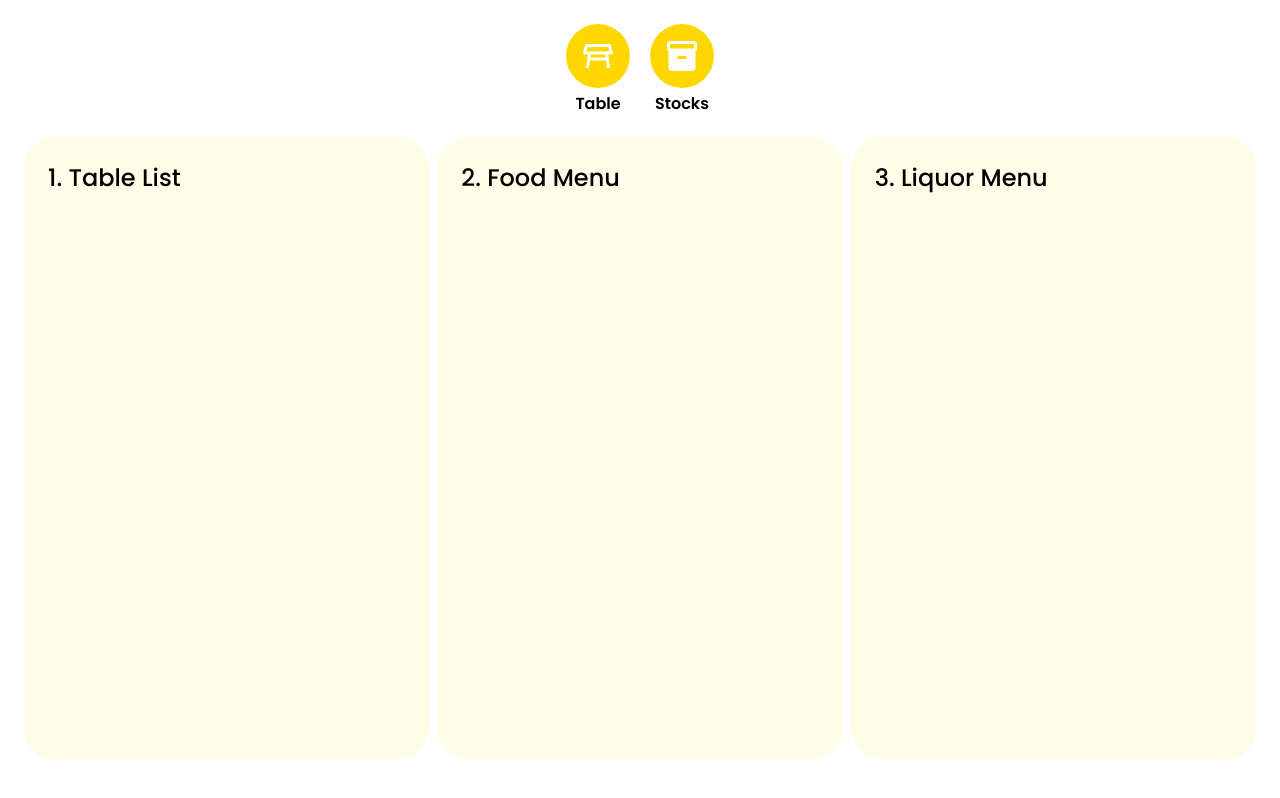
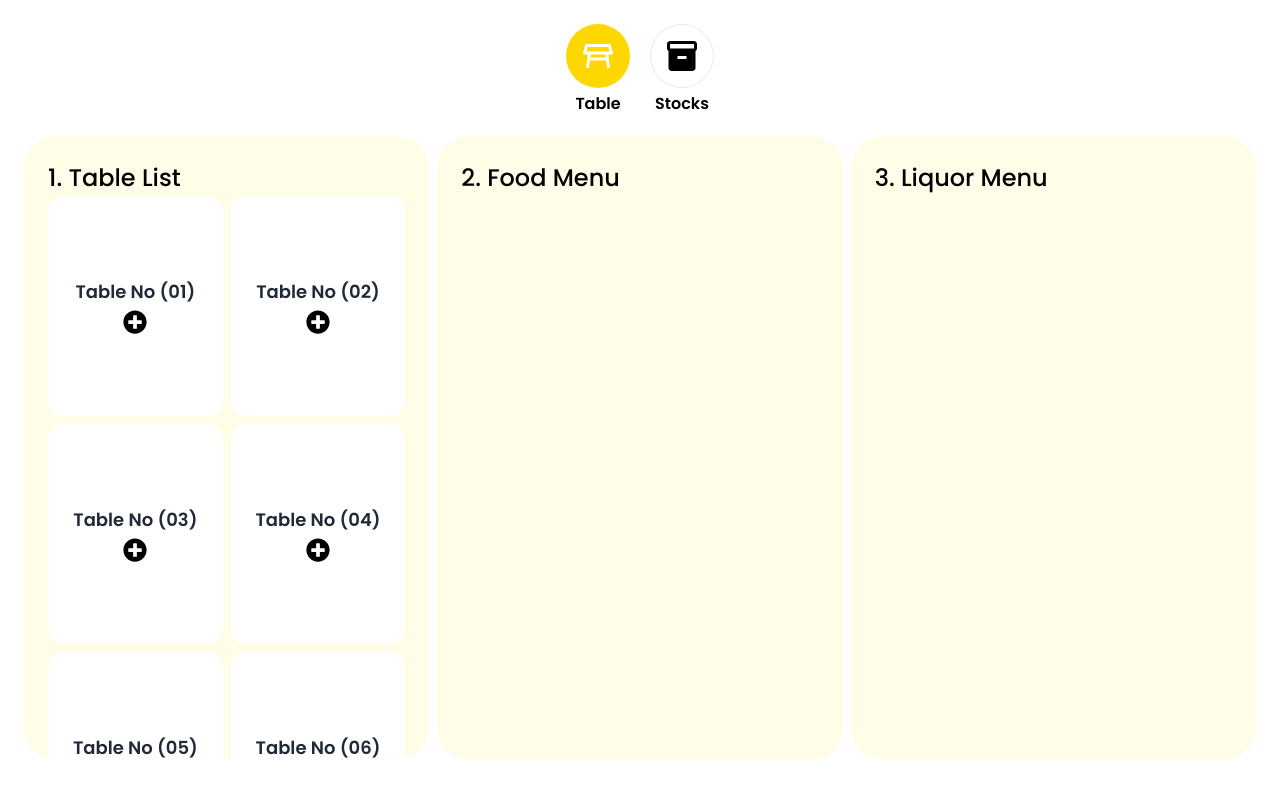
Before and after one commit to Hirun-HM/restaurant-pos, a React (Vite) app: page /restaurant-pos/user/dashboard in a window 1280 px wide. Built offline with nearby package versions, Linux system fonts and the light colour scheme.

Commit message:
Enhance UserDashboard with TableCard component and improve Header functionality

```diff
--- a/src/Pages/User/Dashboard.jsx
+++ b/src/Pages/User/Dashboard.jsx
@@ -1,8 +1,25 @@
-import React from 'react';
+import React, { useState } from 'react';
 import { FaUser, FaSignOutAlt, FaTools } from 'react-icons/fa';
 import Header from './components/Header';
+import TableCard from './components/TableCard';
+
+const tableList = [
+    { id: 1, tableNumber: "01", status: "available", customerCount: 0, orderTime: null },
+    { id: 2, tableNumber: "02", status: "occupied", customerCount: 4, orderTime: "15:30" },
+    { id: 3, tableNumber: "03", status: "reserved", customerCount: 0, orderTime: null },
+    { id: 4, tableNumber: "04", status: "available", customerCount: 0, orderTime: null },
+    { id: 5, tableNumber: "05", status: "occupied", customerCount: 2, orderTime: "16:15" },
+    { id: 6, tableNumber: "06", status: "available", customerCount: 0, orderTime: null },
+    { id: 7, tableNumber: "07", status: "occupied", customerCount: 6, orderTime: "14:45" },
+    { id: 8, tableNumber: "08", status: "reserved", customerCount: 0, orderTime: null },
+    { id: 9, tableNumber: "09", status: "available", customerCount: 0, orderTime: null },
+    { id: 10, tableNumber: "10", status: "occupied", customerCount: 3, orderTime: "17:00" }
+];
 
 export default function UserDashboard() {
+
+    const [active, setActive] = useState('Table');
+
     const handleLogout = () => {
         // Add logout logic here
         window.location.href = '/restaurant-pos/';
@@ -11,15 +28,25 @@ export default function UserDashboard() {
     return (
         <div className="min-h-screen font-poppins p-6">
             <div className='flex items-center justify-center'>
-                <Header/>
+                <Header active={active} setActive={setActive}/>
             </div>
-            <div className='grid grid-cols-3 gap-2 h-full md:h-[78vh] mt-5'>
+            <div className='grid grid-cols-1 md:grid-cols-3 gap-2 h-full md:h-[78vh] mt-5'>
 
                 {/* for tables */}
-                <div className='p-6 w-full overflow-hidden bg-fourthColor rounded-[32px]'>
+                <div className='p-6 w-full overflow-y-auto bg-fourthColor rounded-[32px]'>
                     <h1 className='text-[24px] font-[500]'>1. Table List</h1>
-                    <div className='grid grid-cols-1 md:grid-cols-2'>
-
+                    <div className='grid grid-cols-1 gap-2 md:grid-cols-2'>
+                        {
+                            tableList.map((table) => (
+                                <TableCard
+                                    key={table.id}
+                                    tableNumber={table.tableNumber}
+                                    status={table.status}
+                                    customerCount={table.customerCount}
+                                    orderTime={table.orderTime}
+                                />
+                            ))
+                        }
                     </div>
                 </div>
 
--- a/src/Pages/User/components/Header.jsx
+++ b/src/Pages/User/components/Header.jsx
@@ -6,15 +6,21 @@ const items = [
     { icon: MdOutlineTableRestaurant, title: 'Table'},
     { icon: MdInventory, title: 'Stocks'},
 ]
-export default function Header() {
+export default function Header({ active, setActive}) {
 
-    const active = true;
+    const handleActive = (item) => {
+        setActive(item)
+    }
+
     return (
         <div className='gap-5 flex'>
             {
-                items.map((item) => (
-                    <div className='flex flex-col text-center'>
-                        <div className={`h-16 w-16 flex items-center justify-center rounded-full ${active ? 'bg-primaryColor text-white': 'text-black'}`}>
+                items.map((item, i) => (
+                    <div
+                        key={i}
+                        onClick={ () => handleActive(item.title)}
+                        className='flex flex-col text-center cursor-pointer'>
+                        <div className={`h-16 w-16 flex items-center justify-center rounded-full ${active === item.title ? 'bg-primaryColor text-white': 'text-black border'}`}>
                             <item.icon size={36}/>
                         </div>
                         <h1 className='text-[16px] mt-1 font-semibold'>{item.title}</h1>
--- /dev/null
+++ b/src/Pages/User/components/TableCard.jsx
@@ -0,0 +1,22 @@
+import React from 'react'
+import { FaUsers, FaClock, FaPlusCircle } from 'react-icons/fa'
+
+export default function TableCard({ tableNumber = "01", }) {
+    const empty = true;
+    return (
+        <div className='w-full bg-white h-[100px] md:h-[220px] rounded-[16px] p-4 flex flex-col items-center justify-center hover:shadow-md transition-shadow duration-200 cursor-pointer'>
+
+            {/* Table Info */}
+            <div className="text-center flex flex-col items-center">
+                <h3 className="text-sm md:text-lg font-semibold text-gray-800 mb-1">
+                    Table No ({tableNumber})
+                </h3>
+                {
+                    empty && (
+                            <FaPlusCircle size={24}/>
+                    )
+                }
+            </div>
+        </div>
+    )
+}
--- a/src/index.css
+++ b/src/index.css
@@ -3,3 +3,14 @@
 @tailwind base;
 @tailwind components;
 @tailwind utilities;
+
+/* Hide scrollbar for Chrome, Safari and Opera */
+*::-webkit-scrollbar {
+    display: none;
+}
+
+/* Hide scrollbar for IE, Edge and Firefox */
+* {
+  -ms-overflow-style: none;  /* IE and Edge */
+  scrollbar-width: none;  /* Firefox */
+}
```
